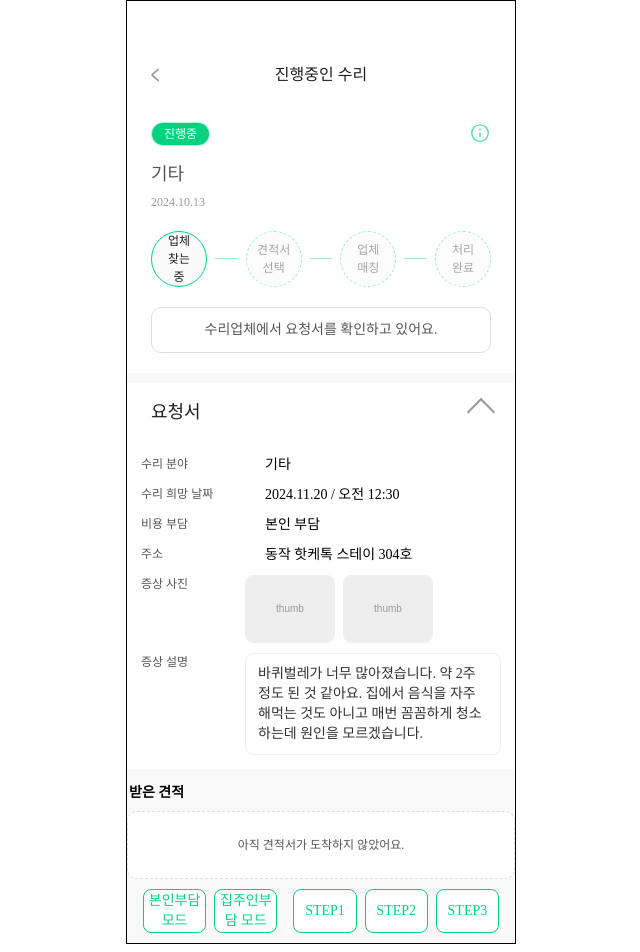
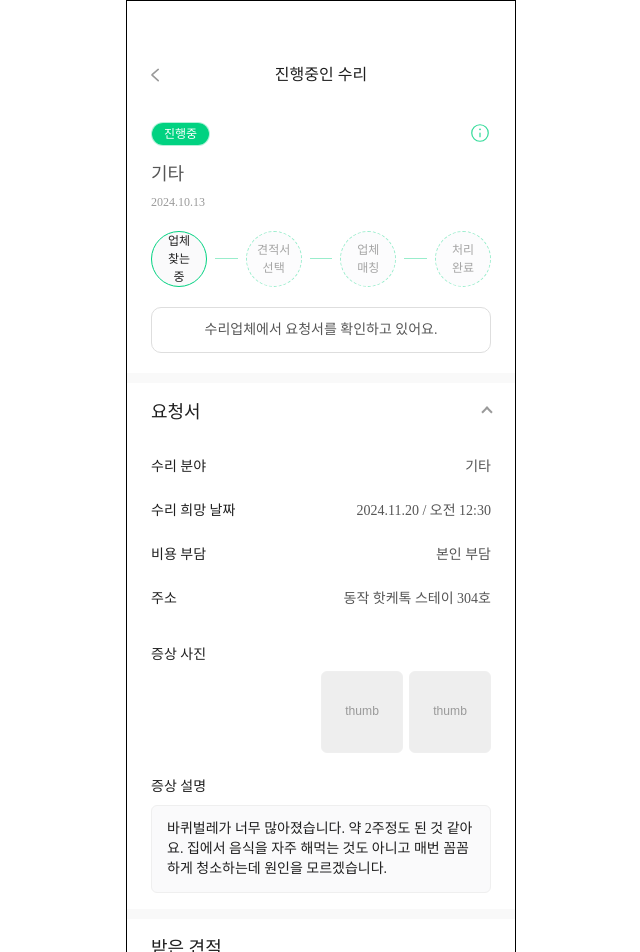
Before and after one commit to HotKeTok/HotKeTok-FE, a React (Vite) app: page /repair-progress in a window 1280 px wide. Shown: the top 952 px of the page, without its empty margins (319-959 px from the left). Built offline with nearby package versions, Linux system fonts and the light colour scheme.

Commit message:
feat: 진행중인 수리 페이지 STEP1 퍼블리싱

```diff
--- a/src/components/repair/RequestSummary.jsx
+++ b/src/components/repair/RequestSummary.jsx
@@ -20,10 +20,6 @@ import { color, typo } from '../../styles/tokens';
  *   }
  * - address: string (요약에 표시할 주소)
  * - repairTypes: Array<{ key: string, label: string }>
- * - headingTitle?: string (상단 타이틀)
- * - headingSub?: string (상단 서브텍스트)
- * - showEdit?: boolean (우측 상단 '수정하기' 노출 여부)
- * - onEdit?: () => void
  */
 export default function RequestSummary({ context, address, repairTypes = [] }) {
   const typeLabel = useMemo(() => {
@@ -55,7 +51,7 @@ export default function RequestSummary({ context, address, repairTypes = [] }) {
   const desc = context?.desc || '';
 
   return (
-    <SummarySection>
+    <>
       <Column $gap={24}>
         <Row $justify="space-between">
           <ItemLabel>수리 분야</ItemLabel>
@@ -99,34 +95,11 @@ export default function RequestSummary({ context, address, repairTypes = [] }) {
           </DescBox>
         </Column>
       </Column>
-    </SummarySection>
+    </>
   );
 }
 
 /* ===================== 스타일 ===================== */
-const SummarySection = styled.div``;
-
-const SectionTitle = styled.h3`
-  ${typo('subtitle1')};
-  color: ${color('grayscale.800')};
-  margin: 0;
-`;
-
-const Caption1_600 = styled.div`
-  ${typo('caption1')};
-  color: ${color('grayscale.600')};
-`;
-
-const EditLink = styled.div`
-  ${typo('button2')};
-  color: #3c66ff;
-  cursor: pointer;
-  user-select: none;
-
-  &:hover {
-    text-decoration: underline;
-  }
-`;
 
 const ItemLabel = styled.div`
   ${typo('button2')};
--- a/src/templates/repair/RepairProgressTemplate.jsx
+++ b/src/templates/repair/RepairProgressTemplate.jsx
@@ -5,6 +5,8 @@ import TopBar from '../../components/common/TopBar';
 import Button from '../../components/common/Button';
 import ButtonSmall from '../../components/common/ButtonSmall';
 import ButtonRound from '../../components/common/ButtonRound';
+import RequestSummary from '../../components/repair/RequestSummary';
+
 import { Row, Column, Spacer } from '../../styles/flex';
 import { color, typo } from '../../styles/tokens';
 
@@ -197,38 +199,23 @@ export default function RepairProgressTemplate() {
 
         {openRequest && (
           <AccordionBody>
-            <KeyValue>
-              <dt>수리 분야</dt>
-              <dd>{request.categoryLabel}</dd>
-            </KeyValue>
-            <KeyValue>
-              <dt>수리 희망 날짜</dt>
-              <dd>{request.hopeAt}</dd>
-            </KeyValue>
-            <KeyValue>
-              <dt>비용 부담</dt>
-              <dd>{request.payerLabel}</dd>
-            </KeyValue>
-            <KeyValue>
-              <dt>주소</dt>
-              <dd>{request.address}</dd>
-            </KeyValue>
-            <KeyValue $column>
-              <dt>증상 사진</dt>
-              <dd>
-                <Row $gap={8}>
-                  {request.images.map((src, i) => (
-                    <Thumb key={i} src={src} alt={`thumb-${i}`} />
-                  ))}
-                </Row>
-              </dd>
-            </KeyValue>
-            <KeyValue $column>
-              <dt>증상 설명</dt>
-              <dd>
-                <Note>{request.description}</Note>
-              </dd>
-            </KeyValue>
+            <RequestSummary
+              context={{
+                // 수리 분야: 키/라벨 매핑
+                typeKey: 'etc',
+                // 날짜/시간: "YYYY.MM.DD / 오전 12:30" → dateKey/time 로 분리
+                dateKey: request.hopeAt.split('/')[0].trim().replace(/\./g, '-'), // "2024-11-20"
+                time: request.hopeAt.split('/')[1]?.trim() || '', // "오전 12:30"
+                // 비용 부담: 모드 → me/landlord
+                payer: mode === COST_MODE.SELF ? 'me' : 'landlord',
+                images: request.images,
+                desc: request.description,
+                useAI: false,
+              }}
+              address={request.address}
+              // 라벨 테이블 (typeKey ↔ label)
+              repairTypes={[{ key: 'etc', label: request.categoryLabel }]}
+            />
           </AccordionBody>
         )}
       </Accordion>
@@ -236,8 +223,10 @@ export default function RepairProgressTemplate() {
       {/* 단계별 섹션 */}
       {step === STEP.FINDING && (
         <EmptyQuotes>
-          <EmptyTitle>받은 견적</EmptyTitle>
-          <EmptyBox>아직 견적서가 도착하지 않았어요.</EmptyBox>
+          <EmptyBox>
+            <AccordionTitle>받은 견적</AccordionTitle>
+            <Caption1_600>아직 견적서가 도착하지 않았어요.</Caption1_600>
+          </EmptyBox>
         </EmptyQuotes>
       )}
 
@@ -490,8 +479,8 @@ const SmallHint = styled.span`
 `;
 
 const Chevron = styled.i`
-  width: 18px;
-  height: 18px;
+  width: 6px;
+  height: 6px;
   display: inline-block;
   border-right: 2px solid ${color('grayscale.500')};
   border-bottom: 2px solid ${color('grayscale.500')};
@@ -500,7 +489,7 @@ const Chevron = styled.i`
 `;
 
 const AccordionBody = styled.div`
-  padding: 14px;
+  padding: 16px 24px;
   background: #fff;
 `;
 
@@ -534,28 +523,22 @@ const Thumb = styled.img`
 const Note = styled.div`
   ${typo('body2')}
   padding: 10px 12px;
-  background: ${color('grayscale.50')};
   border: 1px solid ${color('grayscale.200')};
   border-radius: 8px;
   color: ${color('grayscale.700')};
 `;
 
 const EmptyQuotes = styled.div`
-  margin-top: 14px;
+  margin-top: 10px;
 `;
 
-const EmptyTitle = styled.h3`
-  ${typo('body2')}
-  margin: 0 0 8px 2px;
+const Caption1_600 = styled.div`
+  ${typo('caption1')}
+  color: ${color('grayscale.600')};
 `;
 
 const EmptyBox = styled.div`
-  ${typo('caption1')}
-  border: 1px dashed ${color('grayscale.300')};
-  color: ${color('grayscale.600')};
-  padding: 24px 12px;
-  border-radius: 10px;
-  text-align: center;
+  padding: 16px 24px;
   background: #fff;
 `;
 
```
